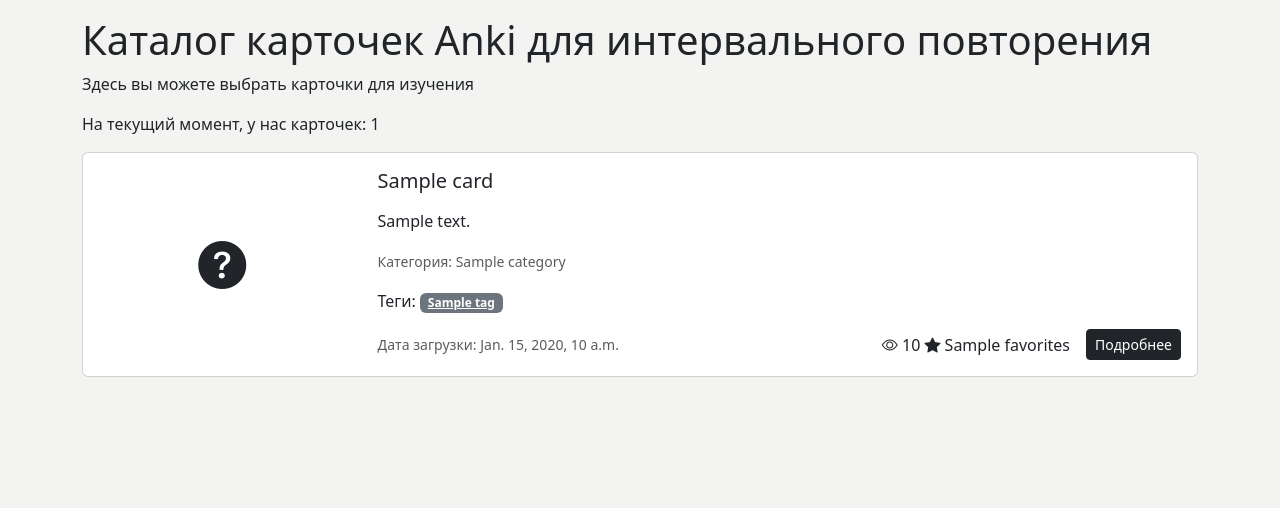
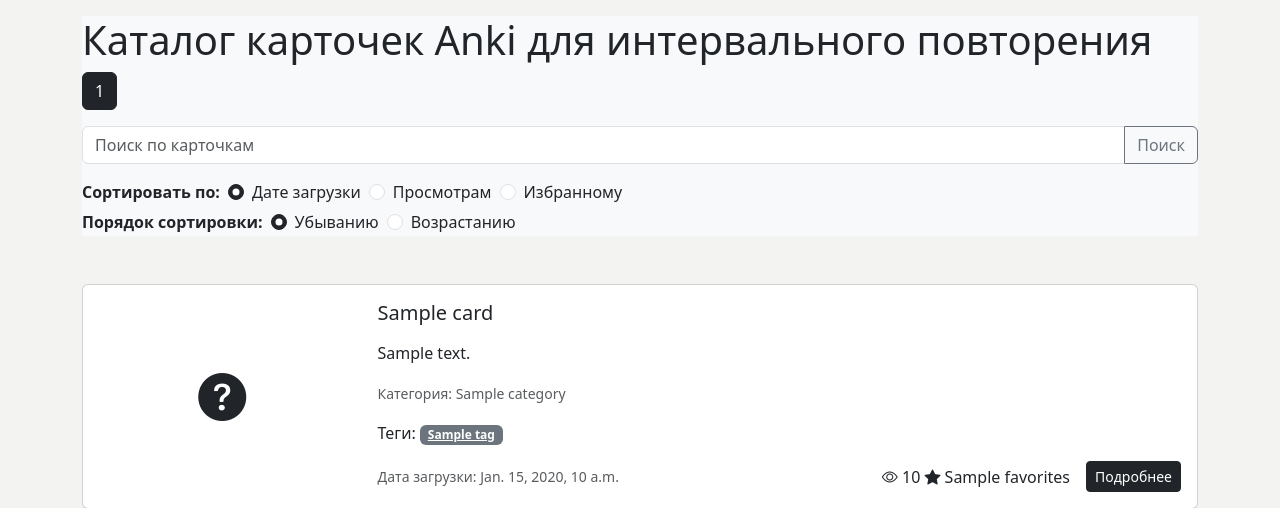
Before and after one commit to Helen-Gudkova/Django_329_cards, a Django app: template cards/templates/cards/catalog.html in a window 1280 px wide. Shown: the part 56-564 px from the top of the page. Run offline with Django 3.2, Linux system fonts and the light colour scheme; the template is opened without the code that fills it: most values are stand-ins (such as "Sample title", 1, 10 or a date in 2020); some libraries are stand-ins or nearby versions.

Commit message:
hw_40____.

```diff
--- a/anki/settings.py
+++ b/anki/settings.py
@@ -25,6 +25,7 @@
 INSTALLED_APPS = [
     'django_extensions',  # Подключение django-extensions Для shell_plus
     'debug_toolbar',  # Подключение debug_toolbar
+    'markdown',
     'django.contrib.admin',
     'django.contrib.auth',
     'django.contrib.contenttypes',
--- a/cards/models.py
+++ b/cards/models.py
@@ -2,6 +2,7 @@
 from django.utils import timezone
 from django.db import models
 import datetime
+import uuid
 # Create your models here.
 class Category(models.Model):
     Category_id = models.AutoField(primary_key=True, db_column='CategoryID')
--- a/cards/templates/cards/catalog.html
+++ b/cards/templates/cards/catalog.html
@@ -1,10 +1,108 @@
 <!-- cards/templates/cards/catalog.html -->
 <!-- Использует шаблон cards/templates/cards/include/card_preview.html -->
 {% extends "base.html" %}
+{% block head %}
+<style>
+/* Стили для темной темы пагинации */
+.pagination-dark .page-link {
+  background-color: #343a40; /* Темный фон для ссылок */
+  color: #ffffff; /* Белый текст */
+}
+.pagination-dark .page-link:hover {
+  background-color: #495057; /* Светлее при наведении */
+}
+.pagination-dark .page-item.active .page-link {
+  background-color: #212529 !important; /* Очень темный фон для активной ссылки */
+  border-color: #212529 !important; /* Очень темный бордюр для активной ссылки */
+}
+.pagination-dark .page-item.active .page-link:hover {
+  background-color: #32383e !important; /* Немного светлее цвет фона при наведении */
+  border-color: #32383e !important; /* Цвет границы при наведении */
+}
+/* Стили для радиокнопок */
+.form-check-input:checked {
+  background-color: #212529 !important; /* Очень темный фон для активной радиокнопки */
+  border-color: #212529 !important; /* Очень темный бордюр для активной радиокнопки */
+}
+</style>
+
+{% endblock %}
 {% block content %}
+<div class="text-dark bg-light">
 <h1>Каталог карточек Anki для интервального повторения</h1>
-<p>Здесь вы можете выбрать карточки для изучения</p>
-<p>На текущий момент, у нас карточек: {{cards_count}} </p>
+
+<nav aria-label="Page navigation" class="text-dark">
+  <ul class="pagination pagination-dark">
+    {% if page_obj.has_previous %}
+      <li class="page-item"><a class="page-link text-white bg-secondary" href="?page={{ page_obj.previous_page_number }}&sort={{ sort }}&order={{ order }}">Предыдущая</a></li>
+    {% endif %}
+{% for num in page_obj.paginator.page_range %}
+  <li class="page-item {% if page_obj.number == num %}active{% endif %}">
+    <a class="page-link text-white bg-secondary" href="?page={{ num }}&sort={{ sort }}&order={{ order }}">{{ num }}</a>
+  </li>
+{% endfor %}
+
+{% if page_obj.has_next %}
+<li class="page-item"><a class="page-link text-white bg-secondary" href="?page={{ page_obj.next_page_number }}&sort={{ sort }}&order={{ order }}">Следующая</a></li>
+{% endif %}
+
+  </ul>
+</nav>
+
+
+<!-- В начале шаблона catalog.html, после <h1> -->
+<form action="{% url 'catalog' %}" method="get" class="mb-5 mt-3">
+  <div class="input-group mb-3">
+    <input type="text" class="form-control" placeholder="Поиск по карточкам" name="search_query" aria-label="Поиск по карточкам">
+    <button class="btn btn-outline-secondary" type="submit">Поиск</button>
+  </div>
+
+  <!-- Радиокнопки для сортировки -->
+  <div class="mb-1 d-flex justify-content-start">
+    <div><strong>Сортировать по:</strong></div>
+    <div class="form-check ms-2">
+      <input class="form-check-input" type="radio" name="sort" id="sortUploadDate" value="UploadDate" checked>
+      <label class="form-check-label" for="sortUploadDate">
+        Дате загрузки
+      </label>
+    </div>
+    <div class="form-check ms-2">
+      <input class="form-check-input" type="radio" name="sort" id="sortViews" value="Views">
+      <label class="form-check-label" for="sortViews">
+        Просмотрам
+      </label>
+    </div>
+    <div class="form-check ms-2">
+      <input class="form-check-input" type="radio" name="sort" id="sortFavorites" value="Favorites">
+      <label class="form-check-label" for="sortFavorites">
+        Избранному
+      </label>
+    </div>
+  </div>
+  <!-- Радиокнопки для выбора направления сортировки
+    order: порядок сортировки ('asc' для возрастания, 'desc' для убывания; по умолчанию 'desc'). -->
+
+    <div class="mb-1 d-flex justify-content-start">
+  <div><strong>Порядок сортировки:</strong></div>
+  <div class="form-check ms-2">
+    <input class="form-check-input" type="radio" name="order" id="sortOrderDesc" value="desc" checked>
+    <label class="form-check-label" for="sortUploadDate">
+      Убыванию
+    </label>
+  </div>
+  <div class="form-check ms-2">
+    <input class="form-check-input" type="radio" name="order" id="sortOrderAsc" value="asc">
+    <label class="form-check-label" for="sortViews">
+      Возрастанию
+    </label>
+  </div>
+</div>
+
+</form>
+</div>
+
+
+
 {% for card in cards %}
     {% include "cards/include/card_preview.html" %}
 {% endfor %}
--- a/cards/urls.py
+++ b/cards/urls.py
@@ -8,6 +8,7 @@
     path('categories/', views.get_categories, name='categories'),  # Список всех категорий
     path('categories/<slug:slug>/', views.get_cards_by_category, name='category'),  # Карточки по категории
     path('tags/<int:tag_id>/', views.get_cards_by_tag, name='get_cards_by_tag'),  # Карточки по тегу
-    path('<int:card_id>/detail/', views.get_detail_card_by_id, name='detail_card_by_id'),
+    path('cards/<int:card_id>/detail/', views.get_detail_card_by_id, name='detail_card_by_id'),
+    path('add/', views.add_card, name='add_card'),  # Добавление карточки
     # Детальная информация по карточке
 ]
```
Also changed, not shown: cards/admin.py (+4 -4 lines), cards/forms.py (added, +41 -0 lines), cards/templates/cards/add_card.html (added, +22 -0 lines), cards/views.py (+56 -10 lines), lesson_47.db.
